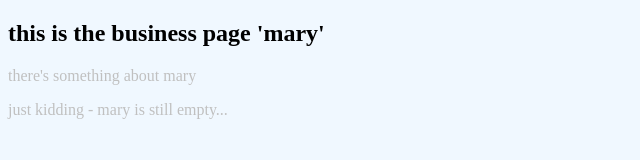
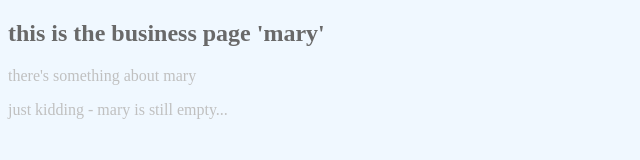
Before and after one commit to maryrizaldo/maryrizaldo.github.io, a plain HTML site: page unit_1/index.html in a window 1280 px wide. Shown: the whole page, without its empty margins (0-640 px from the left). Drawn offline with Linux system fonts and the light colour scheme.

Commit message:
sync to repository

```diff
--- a/unit_1/css/style.css
+++ b/unit_1/css/style.css
@@ -1,3 +1,3 @@
 body {background-color: #F0F8FF;}
-h2, {color: #DCDCDC}
+h2 {color: #696969}
 p {color: #C0C0C0;}
```
